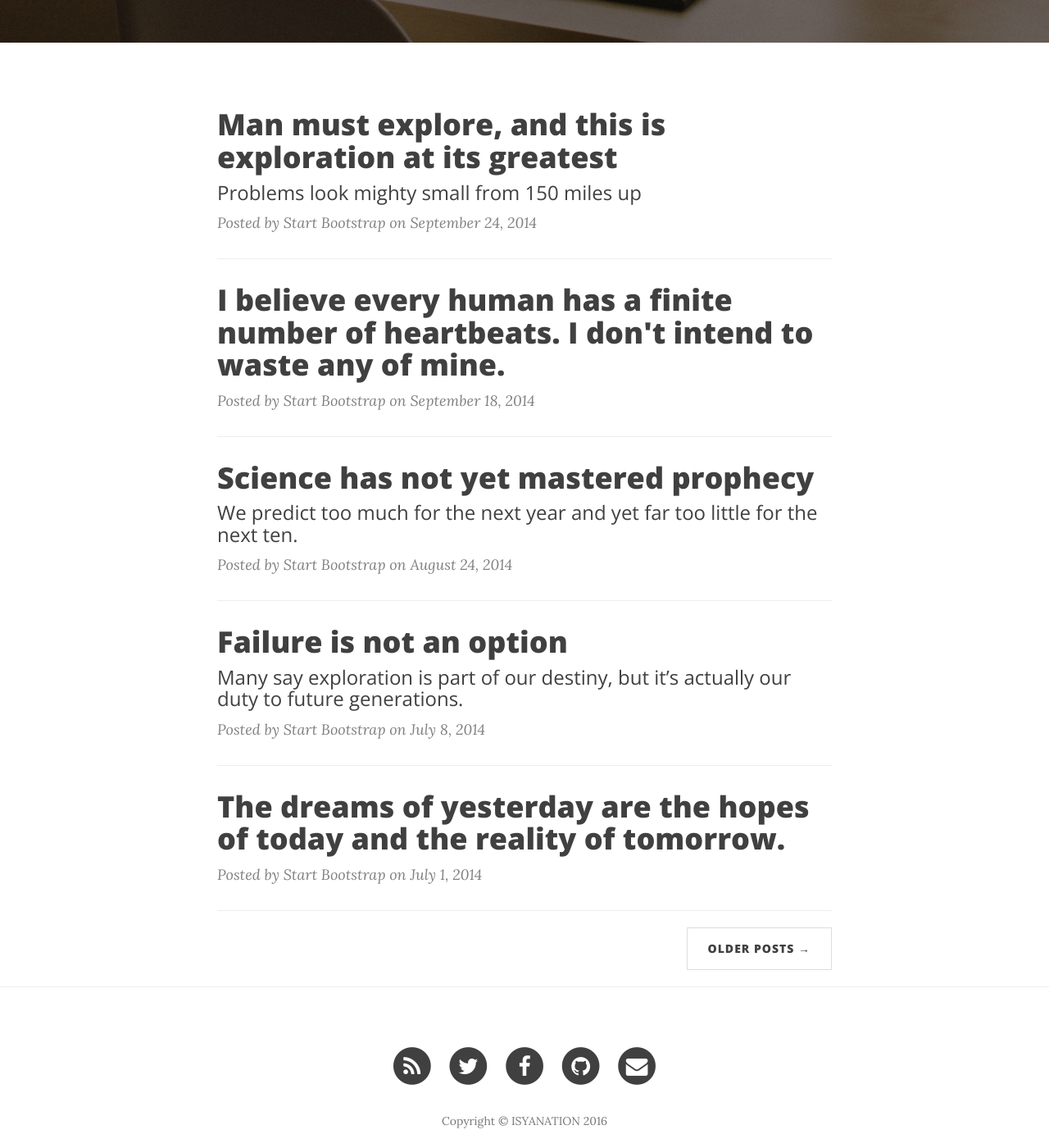
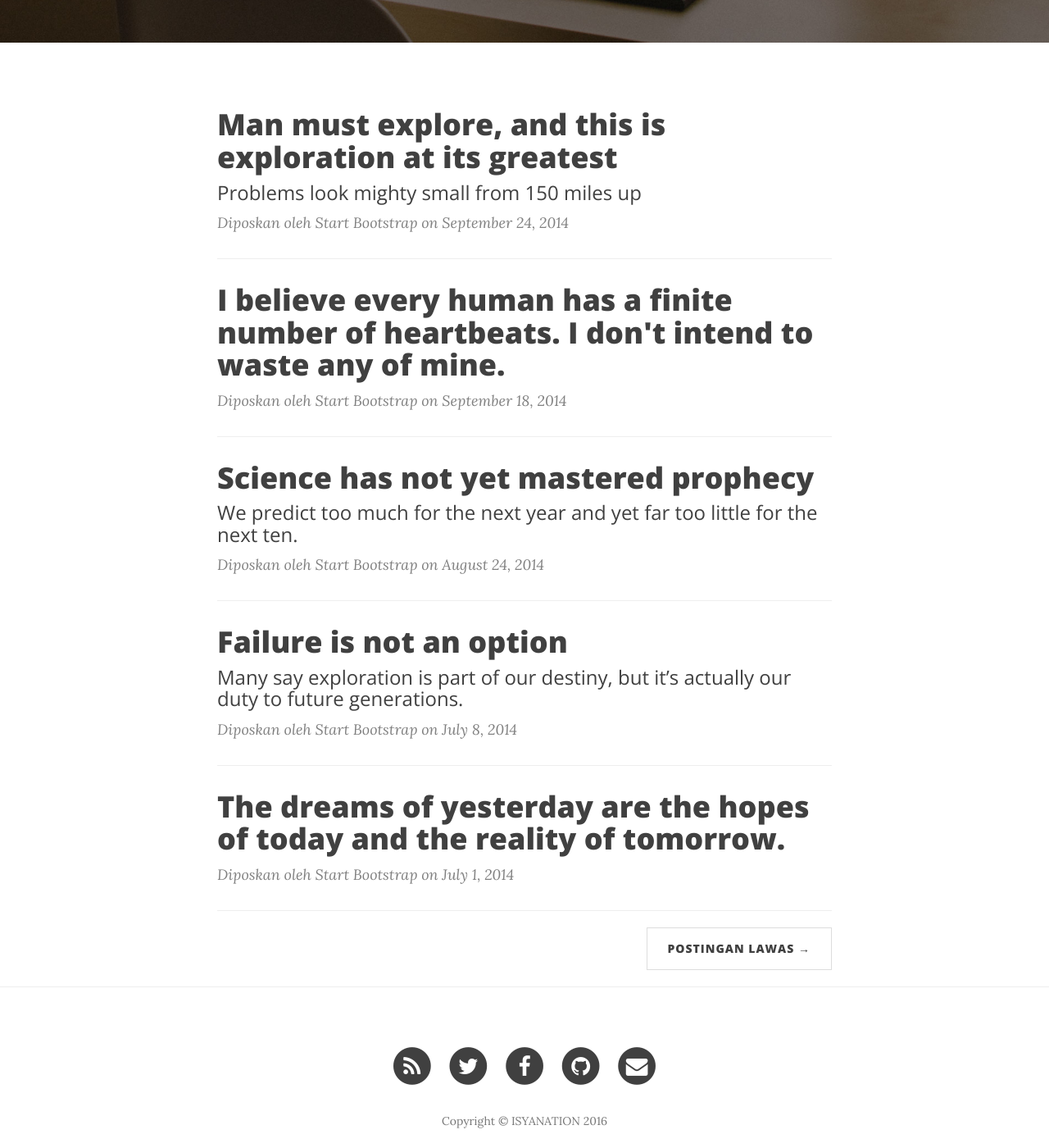
Before and after one commit to isyanation/articles, a Jekyll site: the page built from index.html, in a window 1280 px wide and 1400 px high, scrolled down 484 px. Shown: the whole window at 82% size. Built offline with Jekyll 4.4.1, drawn with Linux system fonts in a browser that asks for light colours; nearby versions of some CDN libraries; the list of posts is cut into pages by our own code.

Commit message:
Update index.html

```diff
--- a/index.html
+++ b/index.html
@@ -14,7 +14,7 @@
         </h3>
         {% endif %}
     </a>
-    <p class="post-meta">Posted by {% if post.author %}{{ post.author }}{% else %}{{ site.title }}{% endif %} on {{ post.date | date: "%B %-d, %Y" }}</p>
+    <p class="post-meta">Diposkan oleh {% if post.author %}{{ post.author }}{% else %}{{ site.title }}{% endif %} on {{ post.date | date: "%B %-d, %Y" }}</p>
 </div>
 <hr>
 {% endfor %}
@@ -24,12 +24,12 @@
 <ul class="pager">
     {% if paginator.previous_page %}
     <li class="previous">
-        <a href="{{ paginator.previous_page_path | prepend: site.baseurl | replace: '//', '/' }}">&larr; Newer Posts</a>
+        <a href="{{ paginator.previous_page_path | prepend: site.baseurl | replace: '//', '/' }}">&larr; Postingan terbaru</a>
     </li>
     {% endif %}
     {% if paginator.next_page %}
     <li class="next">
-        <a href="{{ paginator.next_page_path | prepend: site.baseurl | replace: '//', '/' }}">Older Posts &rarr;</a>
+        <a href="{{ paginator.next_page_path | prepend: site.baseurl | replace: '//', '/' }}">Postingan lawas &rarr;</a>
     </li>
     {% endif %}
 </ul>
```
